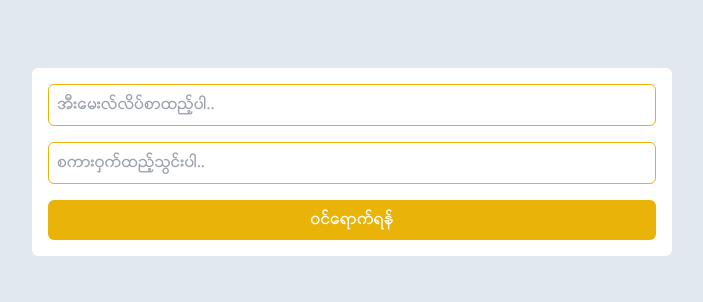
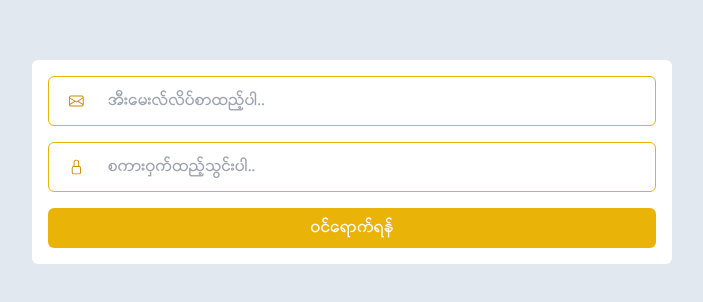
Before and after one commit to YHTdev/general_museum_fe_be, a Next.js app: page /auth/login in a window 1280 px wide. Shown: the part 238-540 px from the top of the page, without its empty margins (288-991 px from the left). Built offline with nearby package versions, Linux system fonts and the light colour scheme.

Commit message:
loginupdate

```diff
--- a/components/atoms/UiInput/index.tsx
+++ b/components/atoms/UiInput/index.tsx
@@ -2,12 +2,21 @@ import React from "react";
 interface props{
     formData:any;
     setFormData:React.Dispatch<React.SetStateAction<any>>;
-    inputProps?:React.InputHTMLAttributes<HTMLInputElement>
+    inputProps?:React.InputHTMLAttributes<HTMLInputElement>;
+    icon?:JSX.Element
 }
-export const UiInput:React.FC<props> =({formData,setFormData,inputProps})=>{
+export const UiInput:React.FC<props> =({formData,setFormData,inputProps,icon})=>{
     return(
-        <div className="w-full px-2 py-2">
-            <input className='w-full flex justify-start items-center content-center px-2 py-2 focus:outline-none appearance-none border-secondary rounded-md border' onChange={(e)=>{setFormData({...formData,[e.target.name]:e.target.value})}}  {...inputProps}  />
+        <div className=" px-2 py-2">
+
+        <div className="flex border-secondary rounded-md border px-1 ">
+
+
+            {icon}
+            <input className='w-full flex justify-start items-center content-center px-2 py-2 focus:outline-none appearance-none' onChange={(e)=>{setFormData({...formData,[e.target.name]:e.target.value})}}  {...inputProps}  />
+
+            </div>
+
         </div>
     )
 }
--- /dev/null
+++ b/components/atoms/icons/email.tsx
@@ -0,0 +1,20 @@
+import React from "react";
+
+interface props {
+  className?: string;
+}
+
+export const EmailIcon: React.FC<props> = ({ className }) => {
+  return (
+    <svg
+      xmlns="http://www.w3.org/2000/svg"
+      width="16"
+      height="16"
+      fill="currentColor"
+      className={`bi bi-envelope ${className}`}
+      viewBox="0 0 16 16"
+    >
+      <path d="M0 4a2 2 0 0 1 2-2h12a2 2 0 0 1 2 2v8a2 2 0 0 1-2 2H2a2 2 0 0 1-2-2V4Zm2-1a1 1 0 0 0-1 1v.217l7 4.2 7-4.2V4a1 1 0 0 0-1-1H2Zm13 2.383-4.708 2.825L15 11.105V5.383Zm-.034 6.876-5.64-3.471L8 9.583l-1.326-.795-5.64 3.47A1 1 0 0 0 2 13h12a1 1 0 0 0 .966-.741ZM1 11.105l4.708-2.897L1 5.383v5.722Z" />
+    </svg>
+  );
+};
--- /dev/null
+++ b/components/atoms/icons/lock.tsx
@@ -0,0 +1,19 @@
+import React from "react";
+
+interface props {
+    className?:string
+}
+
+export const LockIcon:React.FC<props> = ({ className }) => {
+    return(
+        <svg
+        xmlns="http://www.w3.org/2000/svg"
+         width="16"
+          height="16"
+           fill="currentColor"
+           className={`bi bi-lock ${className}`}
+           viewBox="0 0 16 16">
+  <path d="M8 1a2 2 0 0 1 2 2v4H6V3a2 2 0 0 1 2-2zm3 6V3a3 3 0 0 0-6 0v4a2 2 0 0 0-2 2v5a2 2 0 0 0 2 2h6a2 2 0 0 0 2-2V9a2 2 0 0 0-2-2zM5 8h6a1 1 0 0 1 1 1v5a1 1 0 0 1-1 1H5a1 1 0 0 1-1-1V9a1 1 0 0 1 1-1z"/>
+</svg>
+    )
+}
--- a/components/organisms/auth/index.tsx
+++ b/components/organisms/auth/index.tsx
@@ -1,4 +1,6 @@
 import React from 'react'
+import { EmailIcon } from '../../atoms/icons/email'
+import { LockIcon } from '../../atoms/icons/lock'
 import { UiButton } from '../../atoms/UiButton'
 import { UiInput } from '../../atoms/UiInput'
 
@@ -14,6 +16,7 @@ export const LoginForm: React.FC<props> = ({ formData, setFormData }) => {
         <UiInput
           formData={formData}
           setFormData={setFormData}
+          icon={<EmailIcon className='text-yellow-600 m-4' />}
           inputProps={{
             type: 'email',
             required: true,
@@ -22,12 +25,14 @@ export const LoginForm: React.FC<props> = ({ formData, setFormData }) => {
             id: 'email',
             autoFocus:true
 
+
           }}
         />
 
         <UiInput
           formData={formData}
           setFormData={setFormData}
+          icon={<LockIcon className='text-yellow-600 m-4' />}
           inputProps={{
             type: 'password',
             required: true,
```
